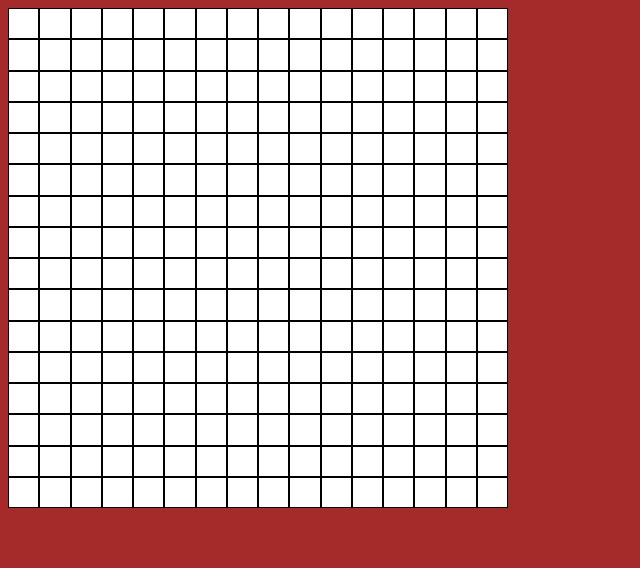
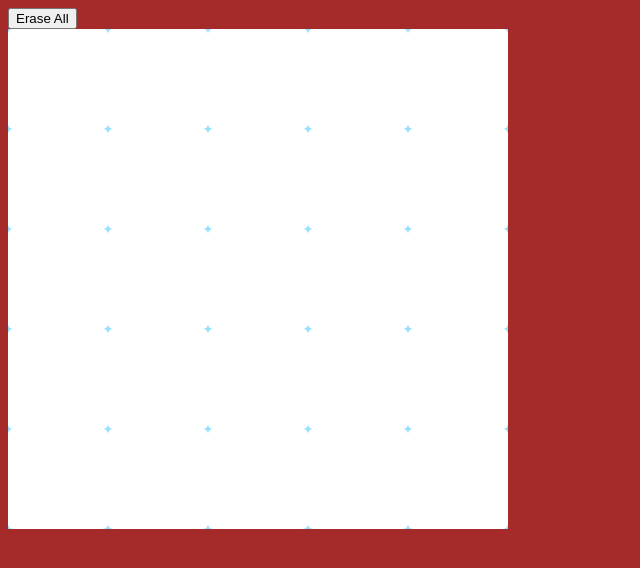
Before and after one commit to raymart-evangelista/etch-a-sketch, a plain HTML site: page index.html in a window 1280 px wide. Shown: the whole page, without its empty margins (0-640 px from the left). Drawn offline with Linux system fonts and the light colour scheme.

Commit message:
move flexBasis functionality from css to javascript

```diff
--- a/index.html
+++ b/index.html
@@ -8,6 +8,7 @@
     <link rel="stylesheet" href="style.css">
 </head>
 <body>
+    <div id="optContainer"></div>
     <div id="gridContainer"></div>
     <script src="javascript.js"></script>
 </body>
--- a/javascript.js
+++ b/javascript.js
@@ -1,11 +1,18 @@
 document.body.style.backgroundColor = 'brown';
 
+// reference the options container
+const optContainer = document.querySelector('#optContainer');
 // reference the grid container from the html file
 const gridContainer = document.querySelector('#gridContainer');
 
 
+
+const eraseGridButton = document.createElement('button');
+eraseGridButton.textContent = 'Erase All';
+optContainer.appendChild(eraseGridButton);
+
 // determine number of squares which will also determine the number of rows
-const numToSquare = 16;
+const numToSquare = 5;
 const amtSquares = numToSquare ** 2;
 const amtRows = Math.sqrt(amtSquares);
 
@@ -56,9 +63,11 @@ squares.forEach((square) => {
 
         // erase color after certain amount of time
         setTimeout(function() {
-            e.target.style.background = '';
+            // e.target.style.background = '';
           }, 500);
 
     });
 
+    square.style.flexBasis='20%';
+
 });
--- a/style.css
+++ b/style.css
@@ -5,7 +5,6 @@
 
     display: flex;
     flex-wrap: wrap;
-    --n:3;
 
 
 }
@@ -13,9 +12,12 @@
 .square {
     background-color: white;
     /* display: flex;*/
-    flex: 1;
-    border: 1px solid black;
-    flex-basis: 5.59%;
+    /* flex: 1; */
+    /* border: 1px solid black; */
+    border-radius: 5%;
+    flex-basis: 20%;
+
+
 
 
 }
```
